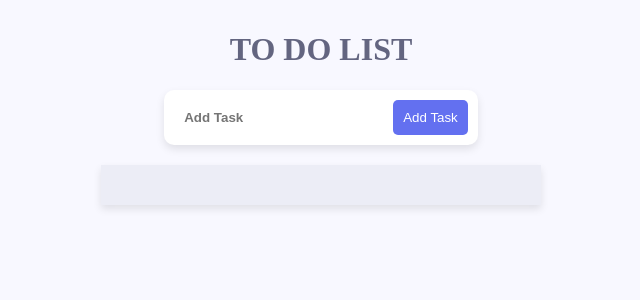
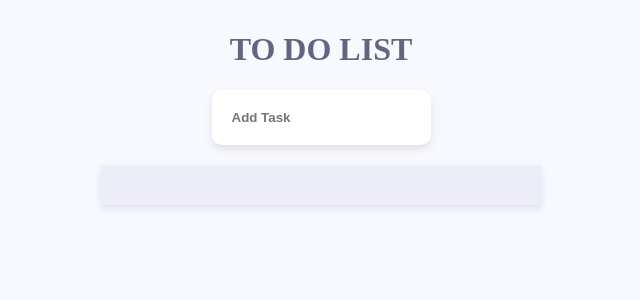
Before and after one commit to ziyadrahman/reactToDoAppByZr, a React (Create React App) app: page / in a window 1280 px wide. Shown: the top 300 px of the page, without its empty margins (319-959 px from the left). Built offline with nearby package versions, Linux system fonts and the light colour scheme; the HTML template or start-up script is replaced by a standard one.

Commit message:
only visible add task button when user entered anything in add tast text input

```diff
--- a/src/App.js
+++ b/src/App.js
@@ -26,6 +26,13 @@ function App() {
   const addTodo = () => {
     const currentDateTime = new Date().toLocaleString(); // Get current date and time
     setToDos([{ text: toDo, completed: false, date: currentDateTime }, ...toDos]);
+    setToDo(''); // Clear input after adding task
+  };
+
+  const handleKeyDown = (event) => {
+    if (event.key === "Enter") {
+      addTodo(); // Trigger addTodo when Enter is pressed
+    }
   };
 
   return (
@@ -33,23 +40,26 @@ function App() {
       <h1>TO DO LIST</h1>
 
       <div className='addTaskSection'>
-      <input type='text' onChange={
-
-        (event)=> setToDo(event.target.value)
+      <input type='text'
+       value={toDo}  // Controlled input
+       onChange={(event)=> setToDo(event.target.value)}
+       onKeyDown={handleKeyDown}
 
 
-      }
+
 
       placeholder='Add Task'/>
 
 
-      <input type='button'
-      className='addBtn'
-      onClick={addTodo}
-
-
-
-      value="Add Task" />
+  {/* Show button only when text is entered */}
+  {toDo.trim() !== "" && (
+          <input
+            type='button'
+            className='addBtn'
+            onClick={addTodo}
+            value="Add Task"
+          />
+        )}
       </div>
       <ToDosContainer toDos={toDos} deleteTodo={deleteTodo}  toggleComplete={toggleComplete}/>
 
```
